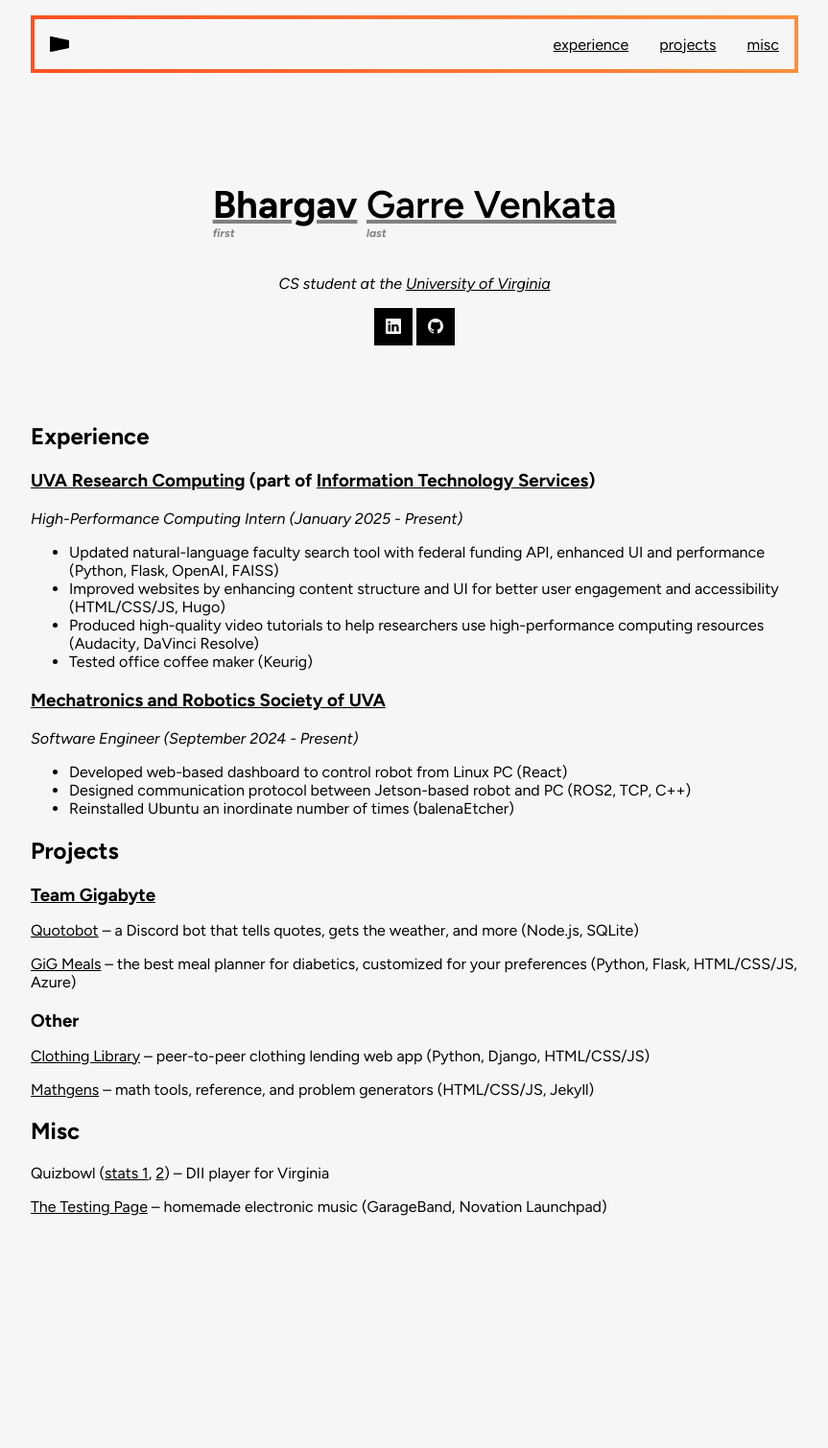
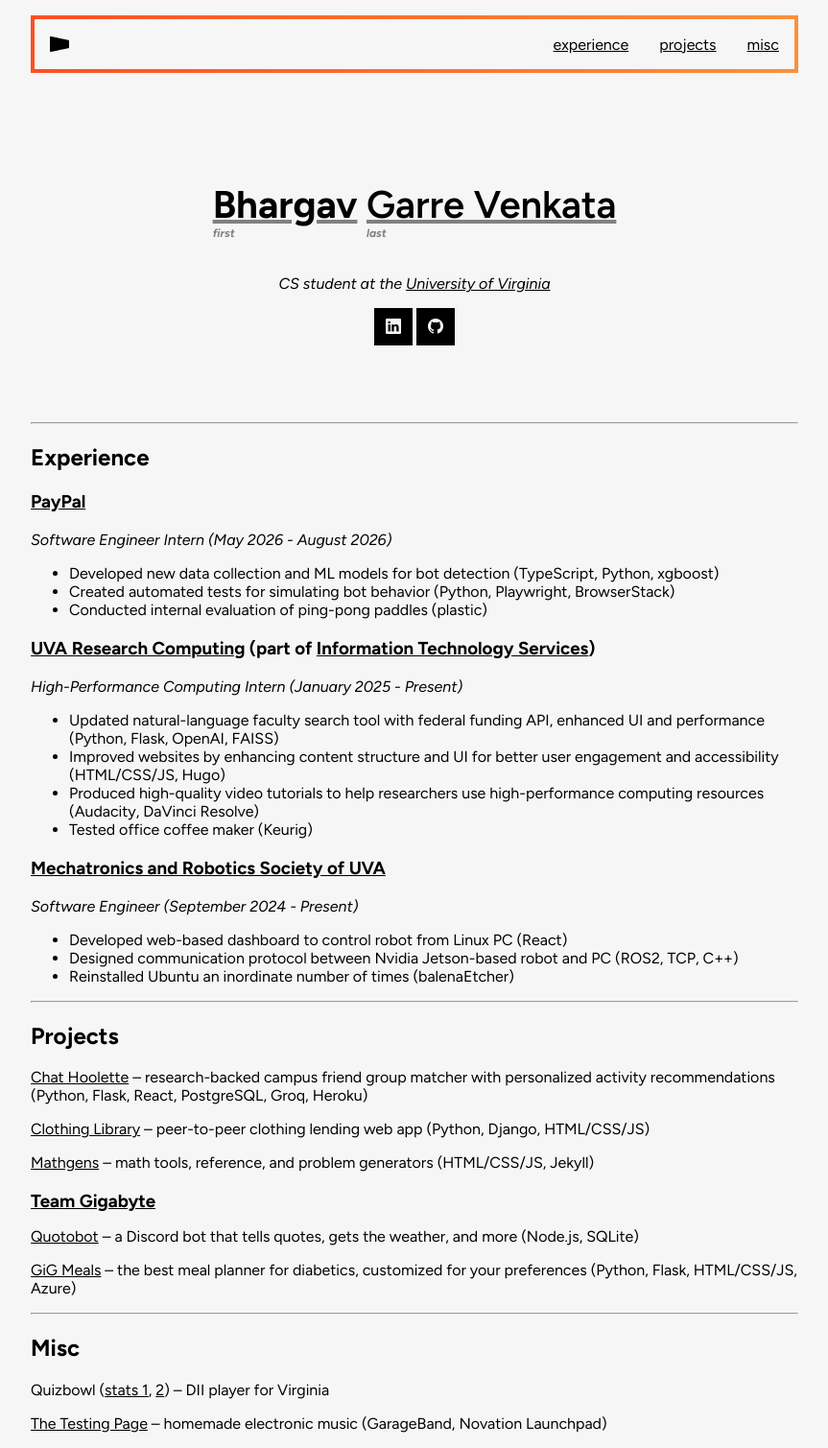
Before and after one commit to bgv2/bgv2.github.io, a Jekyll site: the page index.html, which Jekyll copies as it is, in a window 1280 px wide. Shown: the whole page at 96% size, without its empty margins (208-1071 px from the left). Built offline with Jekyll 4.4.1, drawn with Linux system fonts in a browser that asks for light colours; before the commit the page ends 1283 px from its top, so only the background shows below that.

Commit message:
design and content changes

```diff
--- a/index.html
+++ b/index.html
@@ -58,7 +58,21 @@
         </span>
     </section>
 
+    <hr>
+
     <h2 id="experience">Experience</h2>
+    <h3>
+        <a href="https://www.paypal.com">
+            PayPal
+        </a>
+    </h3>
+        <br>
+        <i>Software Engineer Intern (May 2026 - August 2026)</i>
+        <ul>
+            <li>Developed new data collection and ML models for bot detection (TypeScript, Python, xgboost)</li>
+            <li>Created automated tests for simulating bot behavior (Python, Playwright, BrowserStack)</li>
+            <li>Conducted internal evaluation of ping-pong paddles (plastic)</li>
+        </ul>
     <h3>
         <a href="https://www.rc.virginia.edu">
             UVA Research Computing</a> (part of <a href="https://cio.virginia.edu/our-organization">Information Technology Services</a>)
@@ -83,12 +97,24 @@
         <i>Software Engineer (September 2024 - Present)</i>
         <ul>
             <li>Developed web-based dashboard to control robot from Linux PC (React)</li>
-            <li>Designed communication protocol between Jetson-based robot and PC (ROS2, TCP, C++)</li>
+            <li>Designed communication protocol between Nvidia Jetson-based robot and PC (ROS2, TCP, C++)</li>
             <li>Reinstalled Ubuntu an inordinate number of times (balenaEtcher)</li>
         </ul>
     <p>
     </p>
+
+    <hr>
+
     <h2 id="projects">Projects</h2>
+    <p>
+        <a href="https://chathoolette.ayungbun.com/">Chat Hoolette</a> – research-backed campus friend group matcher with personalized activity recommendations (Python, Flask, React, PostgreSQL, Groq, Heroku)
+    </p>
+    <p>
+        <a href="https://github.com/bgv2/clothinglibrary">Clothing Library</a> – peer-to-peer clothing lending web app (Python, Django, HTML/CSS/JS)
+    </p>
+    <p>
+        <a href="https://mathgens.github.io">Mathgens</a> – math tools, reference, and problem generators (HTML/CSS/JS, Jekyll)
+    </p>
     <h3>
         <a href="https://team-gigabyte.github.io">
             Team Gigabyte
@@ -101,13 +127,9 @@
         <a href="https://gigmeals.azurewebsites.net">GiG Meals</a> – the best meal planner for diabetics, customized for
             your preferences (Python, Flask, HTML/CSS/JS, Azure)
     </p>
-    <h3>Other</h3>
-    <p>
-        <a href="https://github.com/bgv2/clothinglibrary">Clothing Library</a> – peer-to-peer clothing lending web app (Python, Django, HTML/CSS/JS)
-    </p>
-    <p>
-        <a href="https://mathgens.github.io">Mathgens</a> – math tools, reference, and problem generators (HTML/CSS/JS, Jekyll)
-    </p>
+
+    <hr>
+
     <h2 id="misc">Misc</h2>
     <p>
         Quizbowl (<a href="https://quizbowlstats.com/players/bhargav-garre-venkata">stats 1</a>,
```
